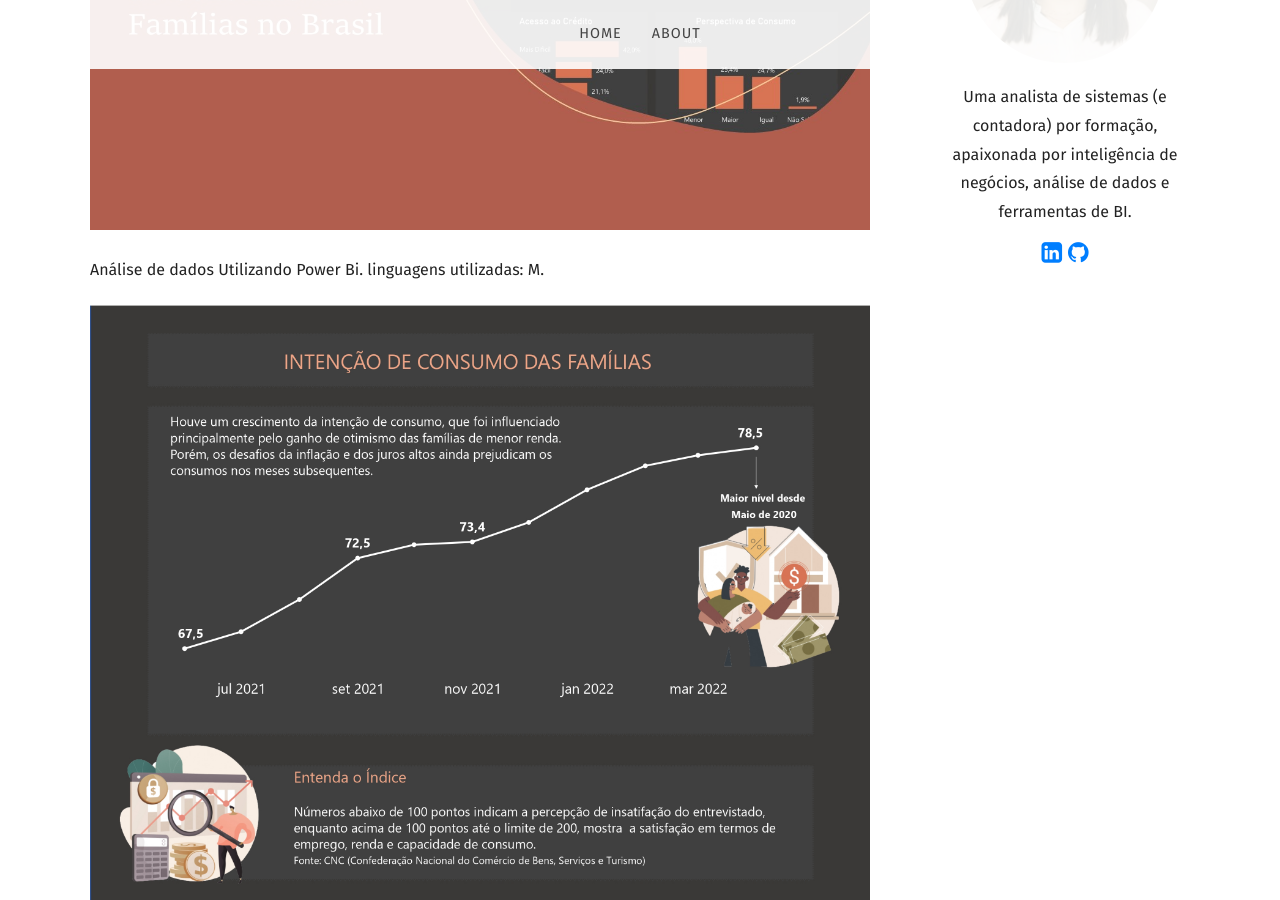
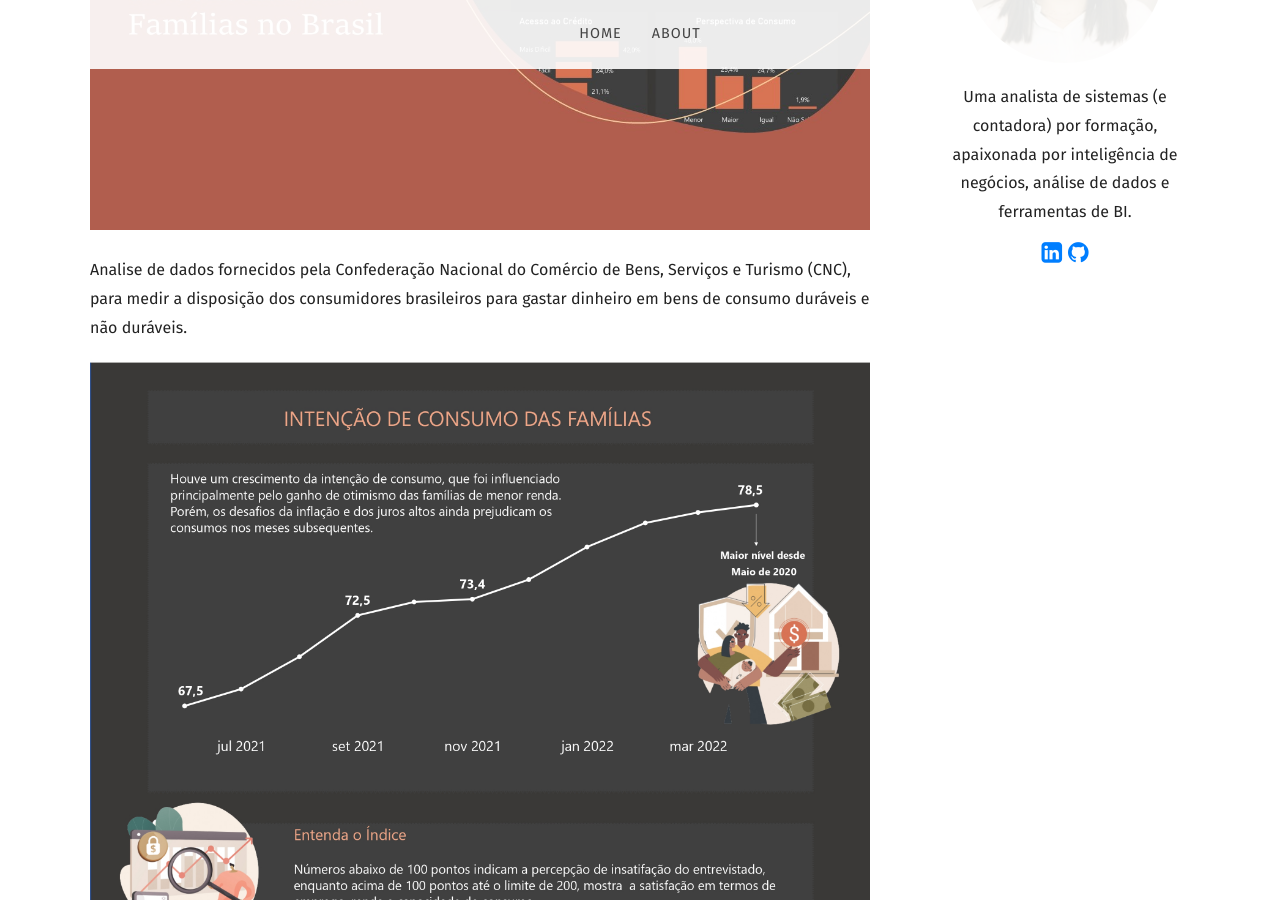
Before and after one commit to Giovanacarmazio/Portifolio, a Jekyll site: the page built from _posts/2022-08-23-Intenção de Consumo das Famílias no Brasil.md, in a window 1280 px wide and 900 px high, scrolled down 505 px. Built offline with Jekyll 4.4.1, drawn with Linux system fonts in a browser that asks for light colours; nearby versions of some CDN libraries; some web fonts are replaced; library files that are not in the unit come from our copies.

Commit message:
Update 2022-08-23-Intenção de Consumo das Famílias no Brasil.md

```diff
--- a/_posts/2022-08-23-Intenção de Consumo das Famílias no Brasil.md
+++ b/_posts/2022-08-23-Intenção de Consumo das Famílias no Brasil.md
@@ -9,7 +9,7 @@ recipe:
 ---
 
 
-Análise de dados Utilizando Power Bi. linguagens utilizadas: M.
+Analise de dados fornecidos pela Confederação Nacional do Comércio de Bens, Serviços e Turismo (CNC), para medir a disposição dos consumidores brasileiros para gastar dinheiro em bens de consumo duráveis e não duráveis.
 
 
 ![](https://raw.githubusercontent.com/Giovanacarmazio/portifolio/main/images/Inten%C3%A7%C3%A3o%20de%20Consumo%20das%20Familias.jpg)
```
